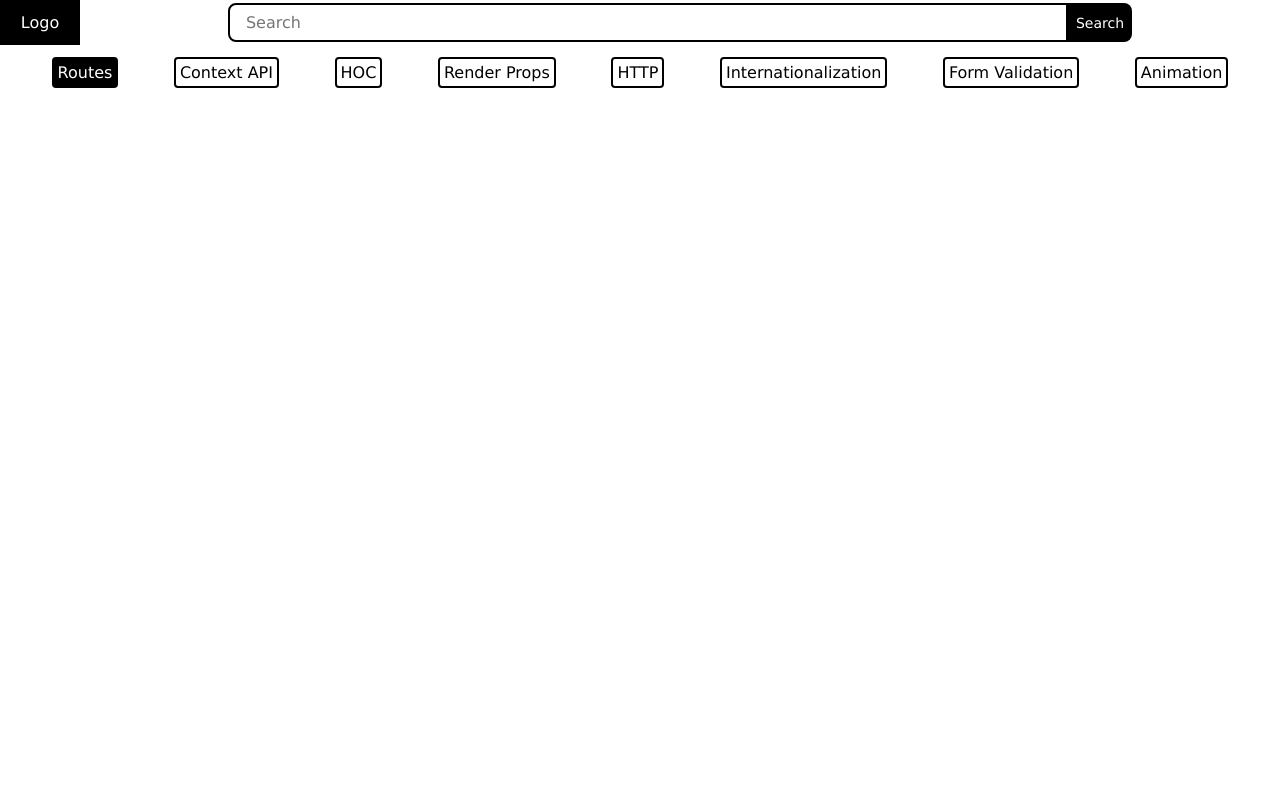
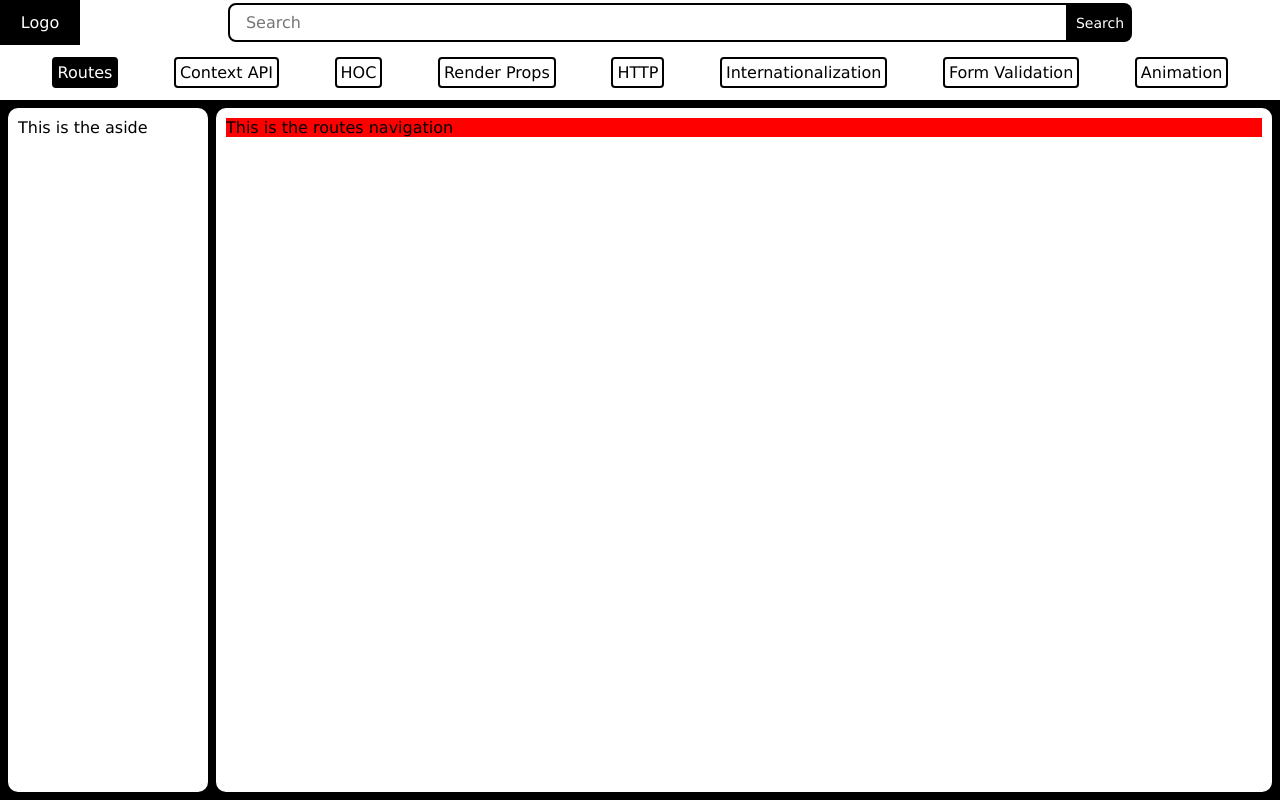
Before and after one commit to k-maru254/Learning-React, a React (Vite) app: page /routes in a window 1280 px wide. Built offline with nearby package versions, Linux system fonts and the light colour scheme.

Commit message:
Added the foward ref to the header to get its height which was used to calculate the height of the rest of the screen

```diff
--- a/src/App.jsx
+++ b/src/App.jsx
@@ -1,4 +1,4 @@
-import React, { useState } from 'react';
+import React, { useEffect, useRef, useState } from 'react';
 import Header from './components/header/Header';
 import "./styles/app.css";
 import {Routes, Route} from "react-router-dom";
@@ -13,12 +13,29 @@ import Internationalization from "./components/internationalization/Internationa
 import FormValidation from "./components/formValidation/FormValidation";
 import Animation from "./components/animation/Animation";
 import NoMatch from './components/NoMatch';
+import LeftAside from './components/LeftAside';
 
 function App() {
   const [showHeader, setShowHeader] = useState(true);
+  const headerRef = useRef(null);
+  const [headerHeight, setHeaderHeight] = useState(0)
+  useEffect(
+    () => {
+      setHeaderHeight(headerRef.current.clientHeight);
+      console.log(headerHeight)
+    }, [headerHeight]
+  );
+
+  const wraperHeight = {
+    height: `calc(100vh - ${headerHeight}px)`
+  }
+
   return (
     <>
-      {showHeader && <Header/>}
+      {showHeader && <Header ref={headerRef} />}
+
+      <div style={wraperHeight} className="body-wraper">
+        <LeftAside/>
         <Routes>
           <Route element={<Layout/>}>
             <Route index element={<Home setShowHeader={setShowHeader}/>}/>
@@ -26,13 +43,14 @@ function App() {
             <Route path="/context API" element={<ContextAPI/>}/>
             <Route path="/hoc" element={<HOC/>}/>
             <Route path="/render props" element={<RenderProps/>}/>
-          <Route path="/http" element={<LRoutes/>}/>
+            <Route path="/http" element={<HTTP/>}/>
             <Route path="/internationalization" element={<Internationalization/>}/>
             <Route path="/form validation" element={<FormValidation/>}/>
             <Route path="/animation" element={<Animation/>}/>
             <Route path="*" element={<NoMatch setShowHeader={setShowHeader}/>}/>
           </Route>
         </Routes>
+      </div>
     </>
   )
 }
--- a/src/components/Home.jsx
+++ b/src/components/Home.jsx
@@ -4,7 +4,7 @@ function Home({setShowHeader}) {
 
   return (
     <div>
-      <p>We are Home!</p>
+      <p>Hello... welcome to this learner's app. Here you will get to see what he has been learning.</p>
     </div>
   )
 }
--- a/src/components/Layout.jsx
+++ b/src/components/Layout.jsx
@@ -1,5 +1,6 @@
 import React from 'react';
 import {Outlet} from "react-router-dom";
+import "../styles/Layout.css"
 
 function Layout() {
   return (
--- /dev/null
+++ b/src/components/LeftAside.jsx
@@ -0,0 +1,12 @@
+import React from 'react';
+import "../styles/LeftAside.css";
+
+function LeftAside() {
+  return (
+    <div className="left-aside">
+      This is the aside
+    </div>
+  )
+}
+
+export default LeftAside
--- a/src/components/header/Header.jsx
+++ b/src/components/header/Header.jsx
@@ -1,4 +1,4 @@
-import React from 'react';
+import React, { forwardRef } from 'react';
 import NavButton from './NavButton';
 import "../../styles/header.css"
 import Logo from './Logo';
@@ -7,9 +7,9 @@ import NavBar from './NavBar';
 
 const navElements = ["Routes", "Context API", " HOC", "Hooks", "Render", "HTTP", "Internationalization", "Form Validation", "Animation"];
 
-function Header() {
+const Header = forwardRef((props, ref) => {
   return (
-    <div className="header">
+    <div ref={ref} className="header" {...props}>
         <div className="logo-search">
           <Logo className="logo"/>
           <Search className="search"/>
@@ -17,6 +17,6 @@ function Header() {
         <NavBar/>
     </div>
   )
-}
+})
 
 export default Header
--- a/src/components/routes/LRoutes.jsx
+++ b/src/components/routes/LRoutes.jsx
@@ -1,12 +1,19 @@
-import React from 'react'
-// Create a website that has users and a user can view all users and click on a user to see more details of them. all this should be shown in the route
-// The website should have a navigation bar for home, users, about us, contacts and career sections.
+// Create a website that has a header of home, staff, clients, services.
+// In the home's tab, there is nothing much going on (Show user that he or she is home)
+// in the staff and clients tabs or components, show the images and some details of each staff and on clicking
+// it it displaus all information of a single selected item.
+// On services offered, show the services offered in a list and when clicked show more details on the clicked service.
+// All the changes should be shown in the link.
+
+import React from 'react';
+import RoutesNavigation from './RoutesNavigation';
+
 function LRoutes() {
   return (
-    <div>
-
+    <div className="l-routes">
+      <RoutesNavigation />
     </div>
-  )
+  );
 }
 
 export default LRoutes
--- /dev/null
+++ b/src/components/routes/RoutesNavigation.jsx
@@ -0,0 +1,12 @@
+import React from 'react';
+import "./styles/RoutesNavigation.css";
+
+function RoutesNavigation() {
+  return (
+    <div className="routes-navigation" >
+      This is the routes navigation
+    </div>
+  )
+}
+
+export default RoutesNavigation
--- /dev/null
+++ b/src/components/routes/styles/RoutesNavigation.css
@@ -0,0 +1,6 @@
+.routes-navigation{
+    height: 100%;
+    width: 100%;
+    background: red;
+    flex: 1 1;
+}
--- a/src/styles/App.css
+++ b/src/styles/App.css
@@ -9,3 +9,8 @@
     box-sizing: border-box;
     font-family: Verdana, Geneva, Tahoma, sans-serif;
 }
+.body-wraper{
+    height: calc(100vh - 150px);
+    background: var(--color-1);
+    display: flex;
+}
--- /dev/null
+++ b/src/styles/Layout.css
@@ -0,0 +1,8 @@
+main{
+    height: calc(100% - 16px);
+    background: var(--color-2);
+    flex: 1 1;
+    border-radius: 10px;
+    margin: 8px 8px 8px 0;
+    padding: 10px;
+}
--- /dev/null
+++ b/src/styles/LeftAside.css
@@ -0,0 +1,8 @@
+.left-aside{
+    width: 200px;
+    height: calc(100% - 16px);
+    background-color: var(--color-2);
+    margin: 8px;
+    border-radius: 10px;
+    padding: 10px;
+}
```
Also changed, not shown: src/components/routes/styles/LRoutes.css (added). Lines whose indentation alone changed are shown as unchanged.
